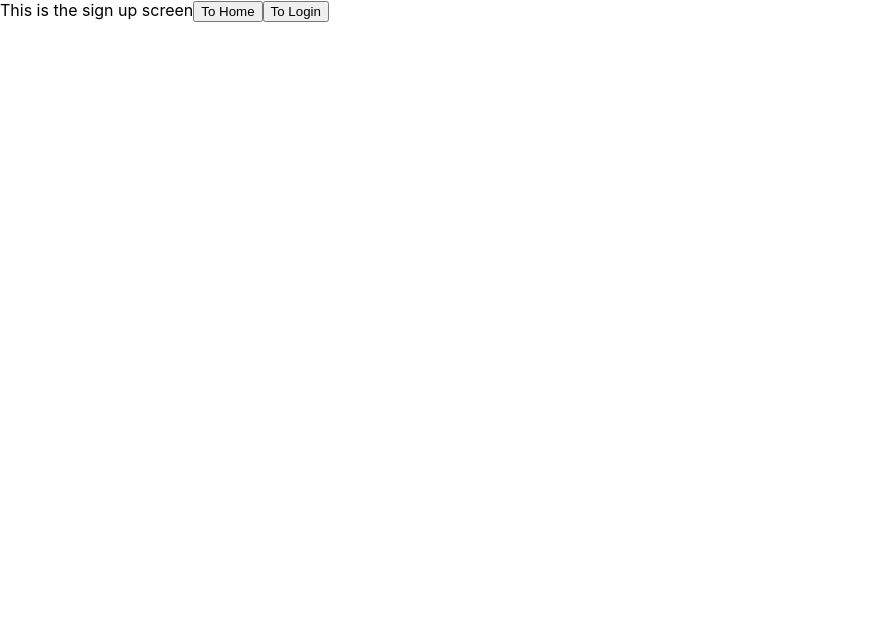
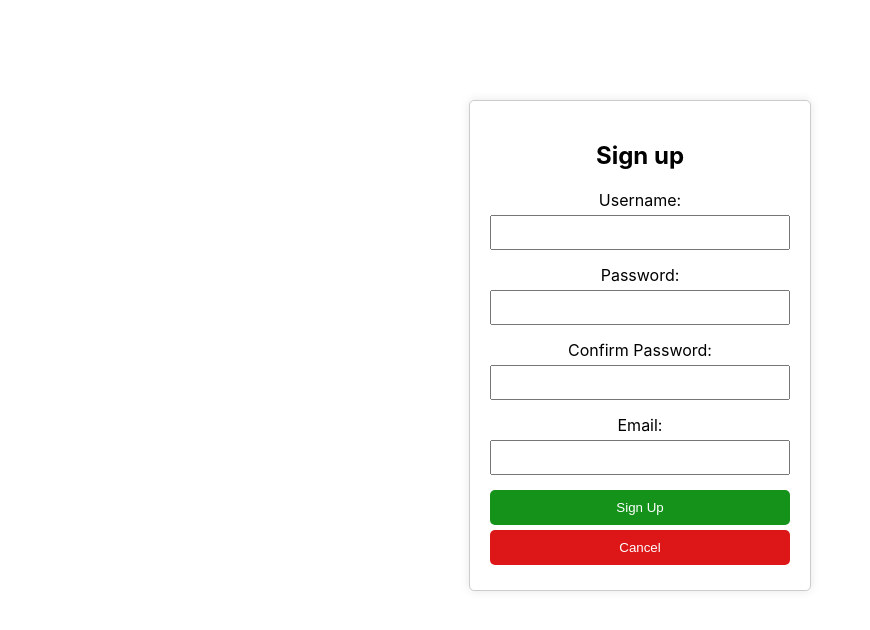
Before and after one commit to Zaysman/reciperepositoryfrontend, a React (Create React App) app: page /signup in a window 1280 px wide. Shown: the top 630 px of the page, without its empty margins (0-870 px from the left). Built offline with nearby package versions, Linux system fonts and the light colour scheme.

Commit message:
Added sending Post request to backend functionality to signup page. Updated css pages for Login and SignUp components.

```diff
--- a/src/components/Login/Login.js
+++ b/src/components/Login/Login.js
@@ -111,7 +111,7 @@
             </div>
             <button type="submit" className="loginBtn">Login</button>
         </form>
-            <button className="signUpBtn">SignUp</button>
+            <button className="signUpBtn" onClick={navigateToSignUp}>SignUp</button>
 
         {errorMessage && <div className="error-message">{errorMessage}</div>} {/* Conditionally render the error message */}
     </div>
--- a/src/components/SignUp/SignUp.css
+++ b/src/components/SignUp/SignUp.css
@@ -0,0 +1,69 @@
+.signup-container {
+    width: 300px;
+    margin: 100px auto;
+    padding: 20px;
+    border: 1px solid #ccc;
+    border-radius: 5px;
+    box-shadow: 0 0 10px rgba(0, 0, 0, 0.1);
+  }
+
+.signup-container h2 {
+    text-align: center;
+    margin-bottom: 20px;
+}
+
+.form-group {
+    margin-bottom: 15px;
+}
+
+.form-group label {
+    text-align: center;
+    display: block;
+    margin-bottom: 5px;
+}
+
+.form-group input {
+    width: 100%;
+    padding: 8px;
+    box-sizing: border-box;
+}
+
+.signUpBtn {
+    width: 100%;
+    padding: 10px;
+    background-color: #14921a;
+    color: white;
+    border: none;
+    border-radius: 5px;
+    cursor: pointer;
+    margin-bottom: 5px;
+}
+
+.signUpBtn:hover {
+    background-color: #0b4d0f;
+}
+
+.cancelBtn {
+    width: 100%;
+    padding: 10px;
+    background-color: #dd1717;
+    color: white;
+    border: none;
+    border-radius: 5px;
+    cursor: pointer;
+    margin-bottom: 5px;
+}
+
+.cancelBtn:hover {
+    background-color: #7e0e0e;
+}
+
+.error-message {
+    color: red;
+    margin-top: 10px;
+}
+
+.confirmation-message {
+    color: green;
+    margin-top: 10px;
+}
--- a/src/components/SignUp/SignUp.js
+++ b/src/components/SignUp/SignUp.js
@@ -2,25 +2,121 @@
 import { useNavigate } from 'react-router-dom';
 import './SignUp.css'
 
+const backendUrl = process.env.REACT_APP_RECIPE_REPOSITORY_BACKEND_URL;
+const createUserUrl = process.env.REACT_APP_RECIPE_REPOSITORY_POST_USER_URL;
+
+
 function SignUp() {
     const navigate = useNavigate();
 
-    function toHome() {
+    const [username, setUsername] = useState('');
+    const [password, setPassword] = useState('');
+    const [confirmPassword, setConfirmPassword] = useState('');
+    const [email, setEmail] = useState('');
+    const [errorMessage, setErrorMessage] = useState('');
+    const [confirmationMessage, setConfirmationMessage] = useState('');
+
+    function navigateToHome() {
         navigate("/home");
     }
-    function toLogin() {
+    function NavigateToLogin() {
         navigate("/login");
 
     }
 
+    const handleSignUpFormSubmit = async (event) => {
+        const createUserDestinationUrl = backendUrl+createUserUrl;
+        event.preventDefault();
+        console.log("Submitting Form");
+
+        console.log("username:", username);
+        console.log("password:", password);
+        console.log("confirmPassword:", confirmPassword);
+        console.log("email", email);
+
+        //Check to see if password & confirm passwords are equal
+        console.log("password.localeCompare(confirmPassword):", password.localeCompare(confirmPassword));
+        if(password.localeCompare(confirmPassword) != 0) {
+            setErrorMessage('The passwords entered do not match. Please try again.')
+            setPassword('');
+            setConfirmPassword('');
+
+            //Stop further code execution
+            console.log('Password fields do not match ending code execution for signup form submission')
+            return;
+        }
+
+        console.log("Sending Request to create new user to backend");
+
+        //create the payload
+        const payload = {
+            username: username,
+            password: password,
+            email: email
+        };
+
+        console.log("payload", payload);
+
+        try {
+            console.log("Destination URL:", createUserDestinationUrl);
+
+            //make the Post request to the Spring Boot endpoint
+            const response = await fetch(createUserDestinationUrl, {
+                method: 'POST',
+                headers: {
+                    'Content-Type': 'application/json'
+                },
+                body: JSON.stringify(payload)
+            });
+
+            //Check response status
+            if(response.ok) {
+                const data = await response.json();
+                console.log('Create User is Successful')
+
+                //Figure out what to do after user successfully created
+                setErrorMessage('');
+                setConfirmationMessage('User Created Successfully. Please Login.');
+            } else {
+                //handle errors here
+                console.error('Creating User failed.')
+                setErrorMessage('An error occurred. Please try again later.');
+            }
+        } catch(error) {
+            console.error("Error: ", error);
+        }
+
+    };
+
+
 
     return (
         <div className = "signup-container">
-            <label>This is the sign up screen</label>
-            <button onClick={toHome}>To Home</button>
-            <button onClick={toLogin}>To Login</button>
+            <h2>Sign up</h2>
+            <form className = "signup-form" onSubmit={handleSignUpFormSubmit}>
+                <div className="form-group">
+                    <label htmlFor="username">Username:</label>
+                    <input type="text" id="username" name="username" value={username} onChange={(e) => setUsername(e.target.value)} />
+                </div>
+                <div className="form-group">
+                    <label htmlFor="password">Password:</label>
+                    <input type="text" id="password" name="password" value={password} onChange={(e) => setPassword(e.target.value)} />
+                </div>
+                <div className="form-group">
+                    <label htmlFor="confirmPassword">Confirm Password:</label>
+                    <input type="text" id="confirmPassword" name="confirmPassword" value={confirmPassword} onChange={(e) => setConfirmPassword(e.target.value)} />
+                </div>
+                <div className="form-group">
+                    <label htmlFor="email">Email:</label>
+                    <input type="text" id="email" name="email" value={email} onChange={(e) => setEmail(e.target.value)} />
+                </div>
+
+                <button type="submit" className="signUpBtn">Sign Up</button>
+            </form>
+            <button className="cancelBtn" onClick={NavigateToLogin}>Cancel</button>
+            {errorMessage && <div className="error-message">{errorMessage}</div>} {/* Conditionally render the error message */}
+            {confirmationMessage && <div className="confirmation-message">{confirmationMessage}</div>} {/*Conditionally render the confirmation Error*/}
         </div>
-
     );
 
 }
```
Also changed, not shown: 1 other file (tests, documents, lock files or other folders).
